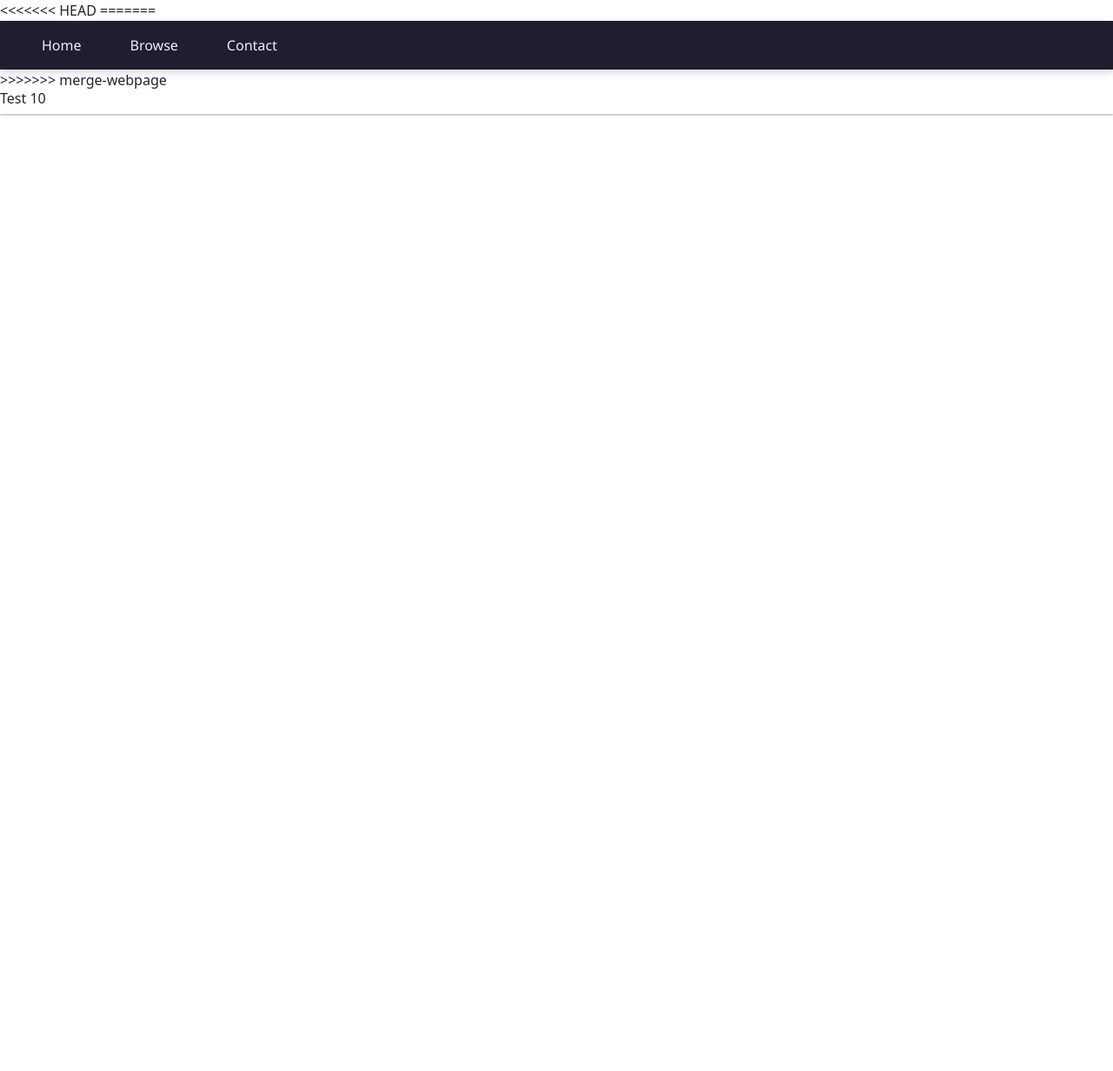
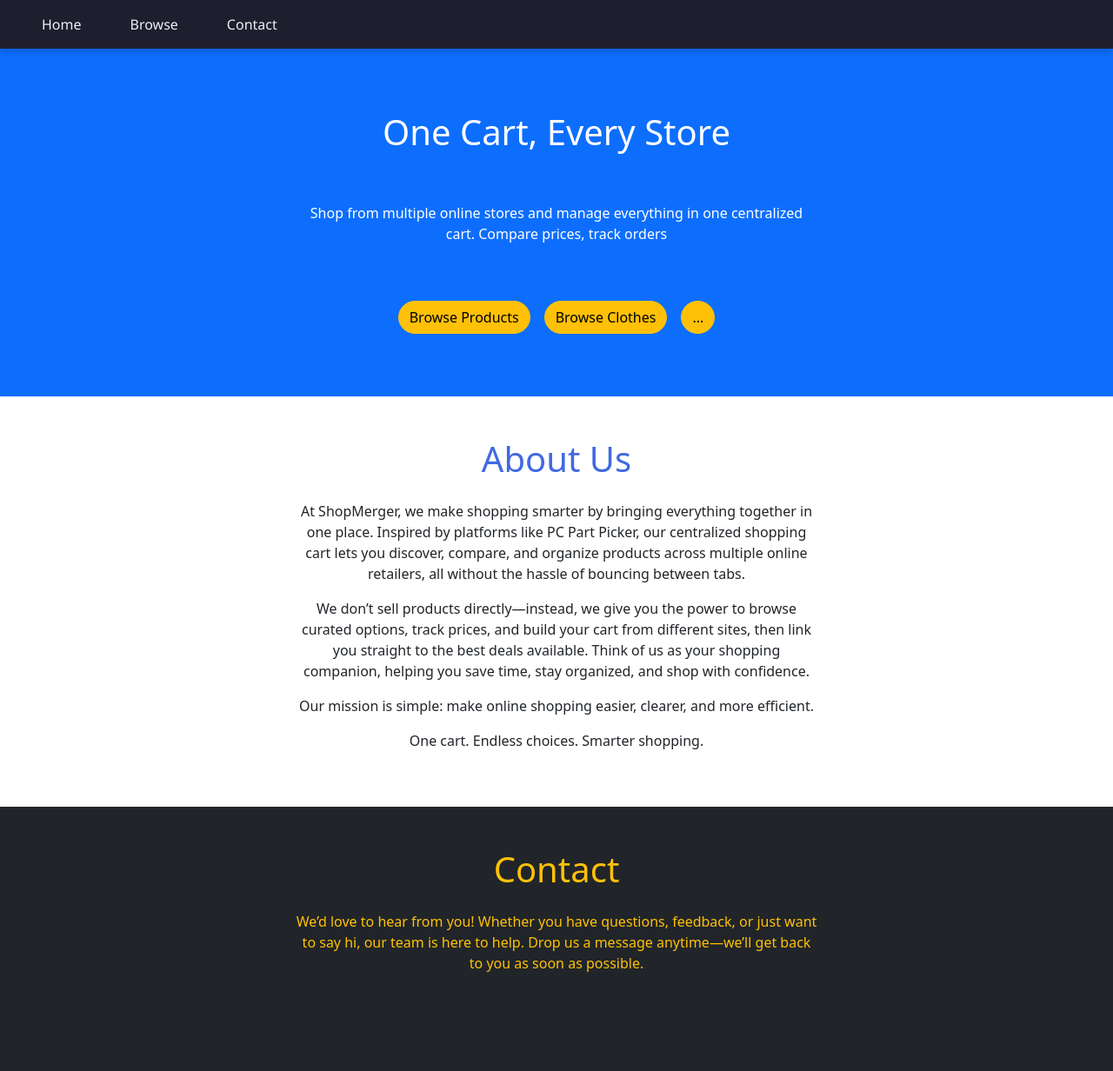
Before and after one commit to Chris-Karagiannis/CSCxUPCHackathon, a Flask app: template templates/index.jinja in a window 1280 px wide. Shown: the whole page at 87% size. Before the commit the page ends 133 px from the top, so only its background shows below. Run offline with Flask 3, Linux system fonts and the light colour scheme; the template is opened without the code that fills it, so the values that code supplies are empty.

Commit message:
Final commit + adding some of cart page backend

```diff
--- a/app.py
+++ b/app.py
@@ -1,4 +1,4 @@
-from flask import Flask, render_template, jsonify
+from flask import Flask, render_template, jsonify, session, request
 import sqlite3
 
 app = Flask(__name__)
@@ -7,9 +7,93 @@ app = Flask(__name__)
 def index():
     return render_template("index.html")
 
+@app.route("/browse")
+def browse():
+    conn = sqlite3.connect("product_data.db")
+    c = conn.cursor()
+    c.execute("SELECT id, title, type, link, img, price FROM Product")
+    items = c.fetchall()
+    conn.close()
+
+    # Convert to list of dicts (Jinja friendly)
+    items_list = [
+        {"id": row[0], "title": row[1], "type": row[2], "link": row[3], "img": row[4], "price": row[5]}
+        for row in items
+    ]
+
+    return render_template("browse.jinja", items=items_list)
+
 @app.route("/Cart")
 def Cart():
-    return render_template("cart.html")
+    cart = ensure_cart()
+    ids = [int(pid) for pid in cart.keys()]
+    products = []
+    subtotal = 0.0
+
+    if ids:
+        placeholders = ",".join(["?"]*len(ids))
+        with get_db() as db:
+            rows = db.execute(f"SELECT id, title, price, img, link FROM Product WHERE id IN ({placeholders})", ids).fetchall()
+        for row in rows:
+            qty = int(cart.get(str(row["id"]), 0))
+            line_total = row["price"] * qty
+            subtotal += line_total
+            products.append({
+                "id": row["id"],
+                "title": row["title"],
+                "img": row["img"],
+                "link": row["link"],
+                "price": row["price"],
+                "qty": qty,
+                "line_total": line_total
+            })
+    return render_template("cart.html", items=products, subtotal=subtotal)
+
+def cart_add():
+    data = request.get_json(silent=True) or request.form
+    try:
+        pid = int(data.get("product_id"))
+        qty = int(data.get("qty", 1))
+        if qty < 1:
+            qty = 1
+    except (TypeError, ValueError):
+        return jsonify({"ok": False, "error": "Invalide product/qty"}), 400
+    cart = ensure_cart()
+    cart[str(pid)] = cart.get(str(pid), 0) + qty
+    session["cart"] = cart
+    return jsonify({"ok": True, "cartCount": sum(int(v) for v in cart.values())})
+
+@app.post("/cart/update")
+def cart_update():
+    data = request.get_json(silent=True) or request.form
+    try:
+        pid = int(data.get("product_id"))
+        qty = int(data.get("qty", 1))
+    except (TypeError, ValueError):
+        return jsonify({"ok": False, "error": "invalid product"}), 400
+    cart = ensure_cart()
+    if qty <= 0:
+        cart.pop(str(pid), None)
+    else:
+        cart[str(pid), None]
+    session["cart"] = cart
+    return jsonify({"ok": True, "cartCount": sum(int(v) for v in cart.values())})
+
+@app.post("/cart/clear")
+def cart_clear():
+    session["cart"] = {}
+    return jsonify({"ok": True, "cartCount": 0})
+
+def get_db():
+    conn = sqlite3.connect("product_data.db")
+    conn.row_factory = sqlite3.Row
+    return conn
+
+def ensure_cart():
+    if "cart" not in session:
+        session["cart"] = {}
+    return session["cart"]
+
 
 if __name__ == "__main__":
     app.run()
--- a/templates/index.jinja
+++ b/templates/index.jinja
@@ -1,26 +1,62 @@
 <!DOCTYPE html>
 <html lang="en">
 <head>
-    <meta charset="UTF-8">
-    <meta name="viewport" content="width=device-width, initial-scale=1.0">
-<<<<<<< HEAD
-    <link href="https://cdn.jsdelivr.net/npm/bootstrap@5.3.3/dist/css/bootstrap.min.css" rel="stylesheet" integrity="sha384-QWTKZyjpPEjISv5WaRU9OFeRpok6YctnYmDr5pNlyT2bRjXh0JMhjY6hW+ALEwIH" crossorigin="anonymous">
-    <title>Document</title>
-=======
-    <link rel="stylesheet" href="{{ url_for('static', filename='css/styles.css') }}">
-    <title>Home</title>
-    {% include 'shared/navBar.jinja' %}
->>>>>>> merge-webpage
+  <meta charset="UTF-8">
+  <title>Home</title>
+
+  <link href="https://cdn.jsdelivr.net/npm/bootstrap@5.3.3/dist/css/bootstrap.min.css" rel="stylesheet">
+  {% include 'shared/navBar.jinja' %}
 </head>
 <body>
-    <h1 class="h6">Test 10</h1>
-    <div class="card">
-    </div>
+    <section class="bg-primary text-white">
+        <div class="container">
+            <div class="row align-items-center py-5" style="height: 400px">
+                <h1 class="text-center">
+                       One Cart, Every Store
+                </h1>
+                <div class="text-center mx-auto" style="max-width: 600px">
+                    Shop from multiple online stores and manage everything in one centralized cart. Compare prices, track orders
+                </div>
+                <div class="d-flex justify-content-center gap-3 mt-3">
+                    <button type="button" class="btn btn-warning rounded-pill">Browse Products</button>
+                    <button type="button" class="btn btn-warning rounded-pill">Browse Clothes</button>
+                    <button type="button" class="btn btn-warning rounded-pill">...</button>
+                </div>
+            </div>
+        </div>
+    </section>
+    <section class="text-dark">
+        <div class="align-items-center py-5 text-center">
+            <h1 style="color: RoyalBlue" class="pb-3">
+                About Us
+            </h1>
+            <p class="text-center mx-auto" style="max-width: 600px">
+                At ShopMerger, we make shopping smarter by bringing everything together in one place. Inspired by platforms like PC Part Picker, our centralized shopping cart lets you discover, compare, and organize products across multiple online retailers, all without the hassle of bouncing between tabs.
+            </p>
+            <p class="text-center mx-auto" style="max-width: 600px">
+                We don’t sell products directly—instead, we give you the power to browse curated options, track prices, and build your cart from different sites, then link you straight to the best deals available. Think of us as your shopping companion, helping you save time, stay organized, and shop with confidence.
+            </p>
+            <p class="text-center mx-auto" style="max-width: 600px">
+                Our mission is simple: make online shopping easier, clearer, and more efficient.
+            </p>
+            <p class="text-center mx-auto" style="max-width: 600px">
+                One cart. Endless choices. Smarter shopping.
+            </p>
+        </div>
+    </section>
+    <section class="bg-dark text-white">
+        <div class="py-5 align-items-center text-center">
+            <h1 class="pb-3 text-warning">
+                Contact
+            </h1>
+            <div style="max-width: 600px" class="text-center text-warning mx-auto pb-5">
+                <p>
+                    We’d love to hear from you! Whether you have questions, feedback, or just want to say hi, our team is here to help. Drop us a message anytime—we’ll get back to you as soon as possible.
+                </p>
+            </div>
+        </div>
 
-
-
-
-
-    <script src="https://cdn.jsdelivr.net/npm/bootstrap@5.3.3/dist/js/bootstrap.bundle.min.js" integrity="sha384-YvpcrYf0tY3lHB60NNkmXc5s9fDVZLESaAA55NDzOxhy9GkcIdslK1eN7N6jIeHz" crossorigin="anonymous"></script>
+    </section>
+  <script src="https://cdn.jsdelivr.net/npm/bootstrap@5.3.3/dist/js/bootstrap.bundle.min.js"></script>
 </body>
 </html>
```
Also changed, not shown: templates/cart.html (deleted, +0 -45 lines), templates/cart.jinja (added, +47 -0 lines), templates/index.html (deleted, +0 -62 lines), 1 other file.
